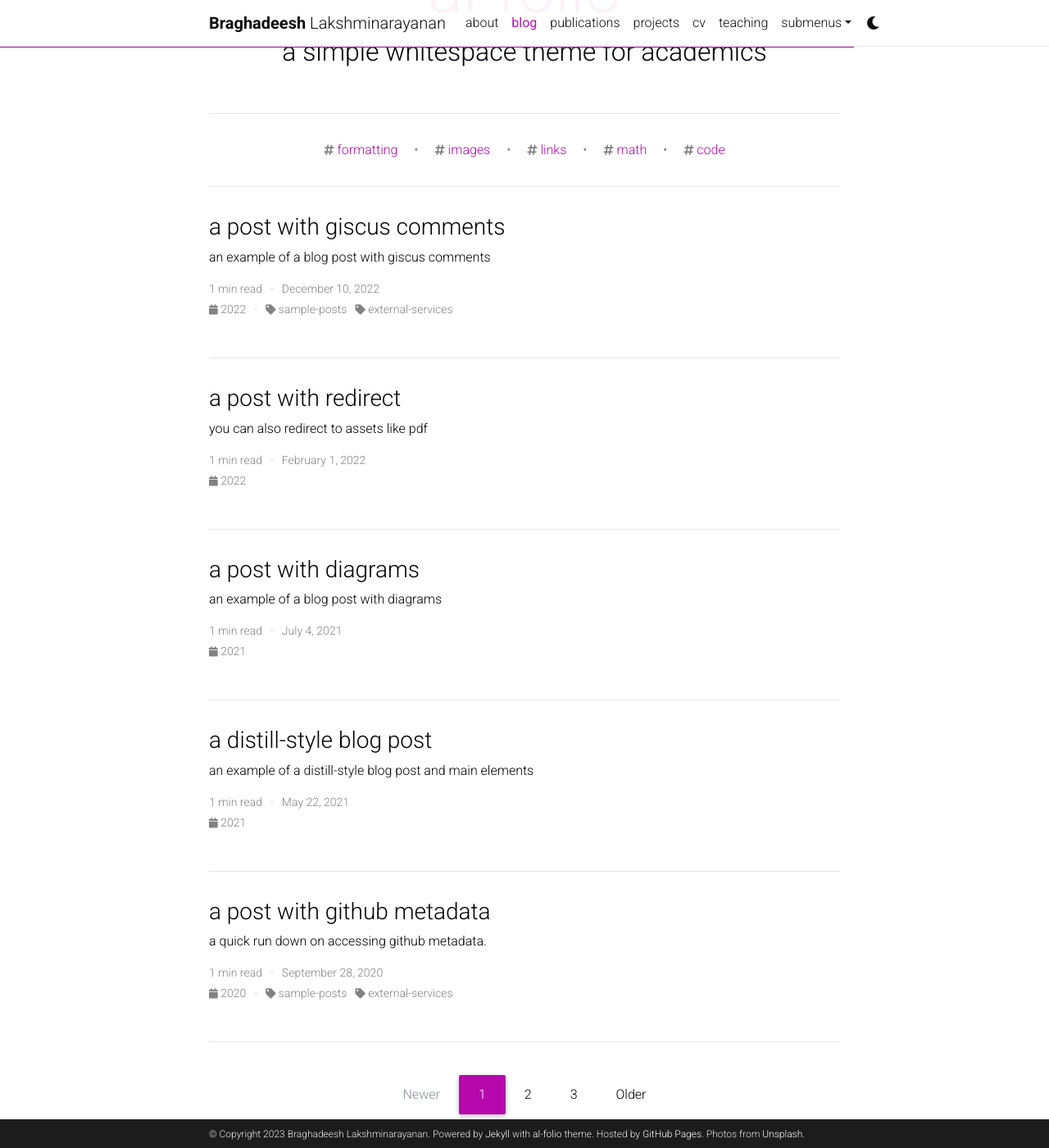
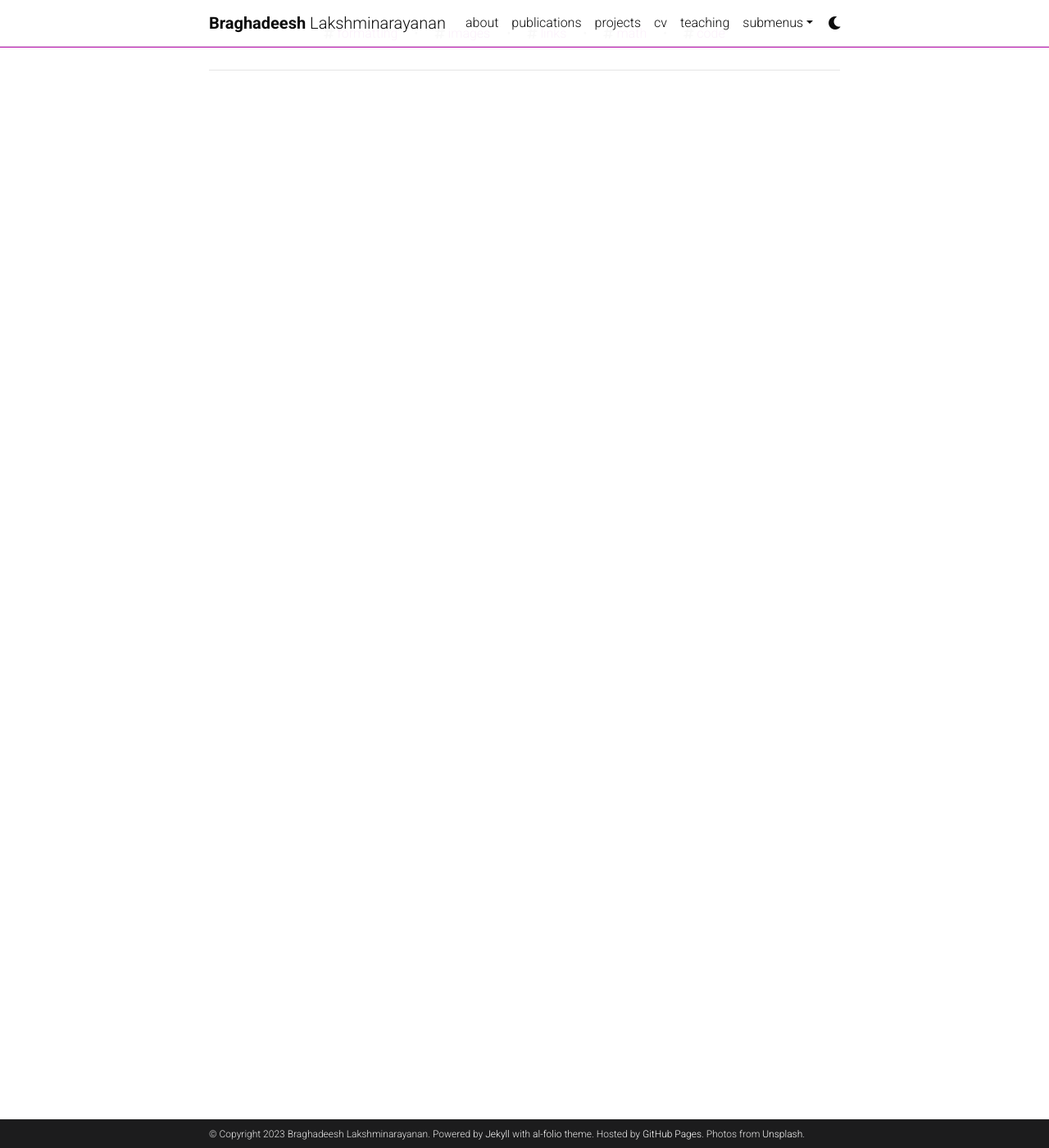
Before and after one commit to Braghadeeshln/Braghadeeshln.github.io, a Jekyll site: the page built from blog/index.html, in a window 1280 px wide and 1400 px high, scrolled down 197 px. Shown: the whole window at 82% size. Built offline with Jekyll 4.4.1, drawn with Linux system fonts in a browser that asks for light colours; the list of posts is cut into pages by our own code; comment, search, counter and statistics services are not loaded; a style sheet for code colours, icons or effects is not loaded.

```diff
--- a/_config.yml
+++ b/_config.yml
@@ -115,45 +115,6 @@
 # Blog
 # -----------------------------------------------------------------------------
 
-blog_name: al-folio # blog_name will be displayed in your blog page
-blog_nav_title: blog # your blog must have a title for it to be displayed in the nav bar
-blog_description: a simple whitespace theme for academics
-permalink: /blog/:year/:title/
-
-# Pagination
-pagination:
-  enabled: true
-
-related_blog_posts:
-  enabled: true
-  max_related: 5
-
-# Giscus comments (RECOMMENDED)
-# Follow instructions on https://giscus.app/ to setup for your repo to fill out
-# the information below.
-giscus:
-  repo: alshedivat/al-folio      # <your-github-user-name>/<your-github-repo-name>
-  repo_id: MDEwOlJlcG9zaXRvcnk2MDAyNDM2NQ==
-  category: Comments             # name of the category under which discussions will be created
-  category_id: DIC_kwDOA5PmLc4CTBt6
-  mapping: title                 # identify discussions by post title
-  strict: 1                      # use strict identification mode
-  reactions_enabled: 1           # enable (1) or disable (0) emoji reactions
-  input_position: bottom         # whether to display input form below (bottom) or above (top) the comments
-  theme: preferred_color_scheme  # name of the color scheme (preferred works well with al-folio light/dark mode)
-  emit_metadata: 0
-  lang: en
-
-# Disqus comments (DEPRECATED)
-disqus_shortname: al-folio # put your disqus shortname
-# https://help.disqus.com/en/articles/1717111-what-s-a-shortname
-
-# External sources.
-# If you have blog posts published on medium.com or other exteranl sources,
-# you can display them in your blog by adding a link to the RSS feed.
-external_sources:
-  - name: medium.com
-    rss_url: https://medium.com/@al-folio/feed
 
 # -----------------------------------------------------------------------------
 # Collections
```
